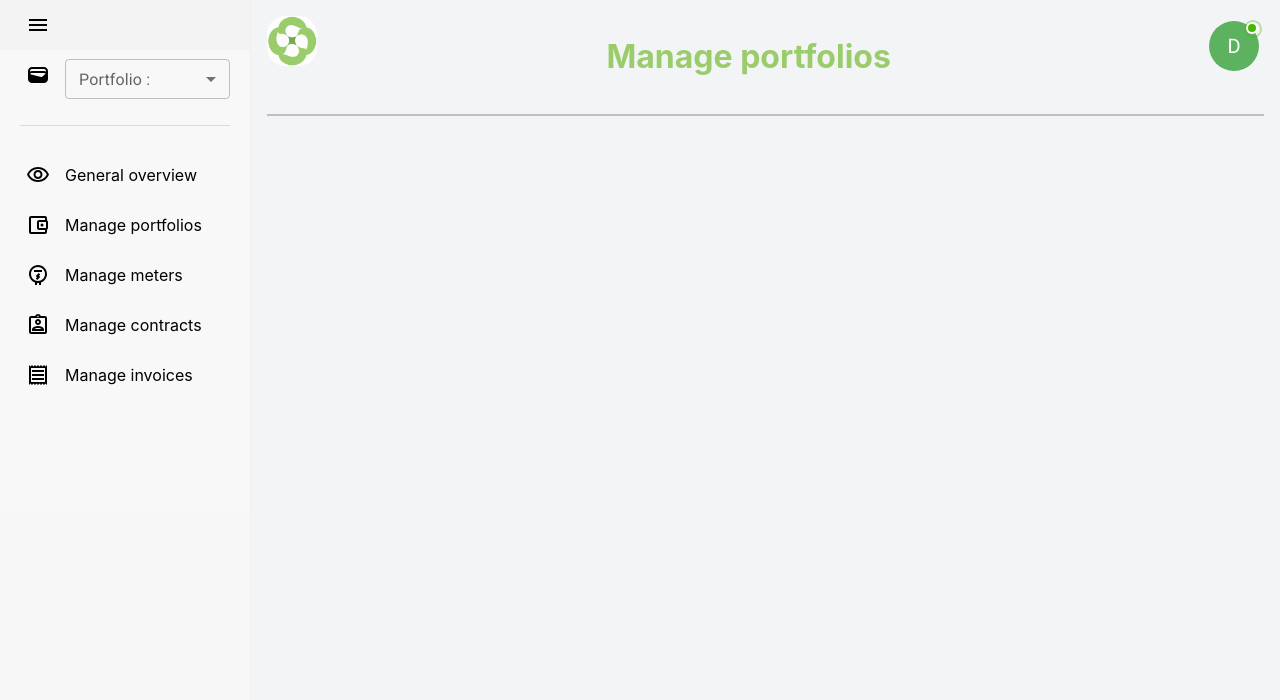
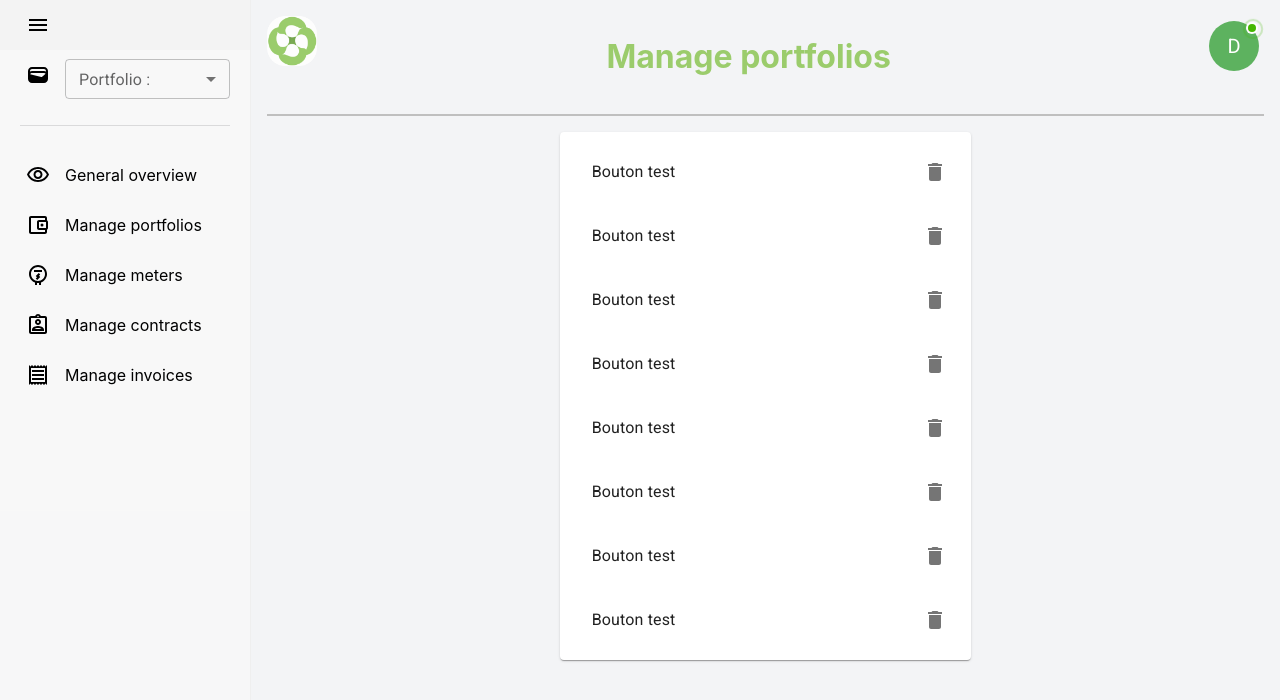
Before and after one commit to GoddWilll/energenius, a React (Create React App) app: page /manage-portfolios in a window 1280 px wide. Shown: the top 700 px of the page. Built offline with nearby package versions, Linux system fonts and the light colour scheme.

Commit message:
Added a new package, and the Element list to replace the actual data for now.

```diff
--- a/package.json
+++ b/package.json
@@ -16,6 +16,7 @@
     "react-pro-sidebar": "^1.0.0",
     "react-router-dom": "^6.8.1",
     "react-scripts": "5.0.1",
+    "react-window": "^1.8.8",
     "web-vitals": "^2.1.4"
   },
   "scripts": {
--- /dev/null
+++ b/src/components/ElementsList.jsx
@@ -0,0 +1,30 @@
+import React from 'react'
+import { Box, Stack, Grid, List, ListItem, ListItemButton, IconButton, ListItemText } from '@mui/material';
+import DeleteIcon from '@mui/icons-material/Delete';
+import { FixedSizeList} from 'react-window';
+
+const ElementsList = () => {
+  function generate(element) {
+    return [0, 1, 2, 3, 4, 5, 6, 7, 8, 9, 10, 11, 12].map((value) =>
+      React.cloneElement(element, {
+        key: value,
+      }),
+    );
+  }
+  return (
+    <Box sx={{height:'100%', width:'100%'}} alignment='center'>
+      <List style={{maxHeight: '100%', overflow: 'auto'}}>
+        {generate(<ListItem>
+          <ListItemButton>
+            <ListItemText primary="Bouton test"/>
+          </ListItemButton>
+          <IconButton>
+              <DeleteIcon/>
+            </IconButton>
+        </ListItem>)}
+      </List>
+    </Box>
+  );
+}
+
+export default ElementsList
--- a/src/pages/ManagePortfolios.jsx
+++ b/src/pages/ManagePortfolios.jsx
@@ -1,9 +1,10 @@
 import React from 'react'
 import SideMenu from '../components/SideMenu';
-import {Stack, Box, Grid} from '@mui/material';
+import {Stack, Box, Grid, Card} from '@mui/material';
 import logo from '../resources/logo.png';
 import AccountMenu from '../components/AccountMenu';
 import TopMenu from '../components/TopMenu';
+import ElementsList from '../components/ElementsList';
 
 const ManagePortfolios = () => {
   const pageAddress = "/manage-portfolios";
@@ -13,7 +14,13 @@ const ManagePortfolios = () => {
       <SideMenu/>
       <Stack sx={{display:'flex', width:"100%"}}>
         <TopMenu pageAddress={pageAddress} pageName={pageName}/>
+        <Grid align='center'>
+          <Card sx={{width:'40%', m:2, height:'60%'}}>
+            <ElementsList/>
+          </Card>
+        </Grid>
       </Stack>
+
     </Stack>
   );
 }
```
Also changed, not shown: 2 other files (tests, documents, lock files or other folders).
